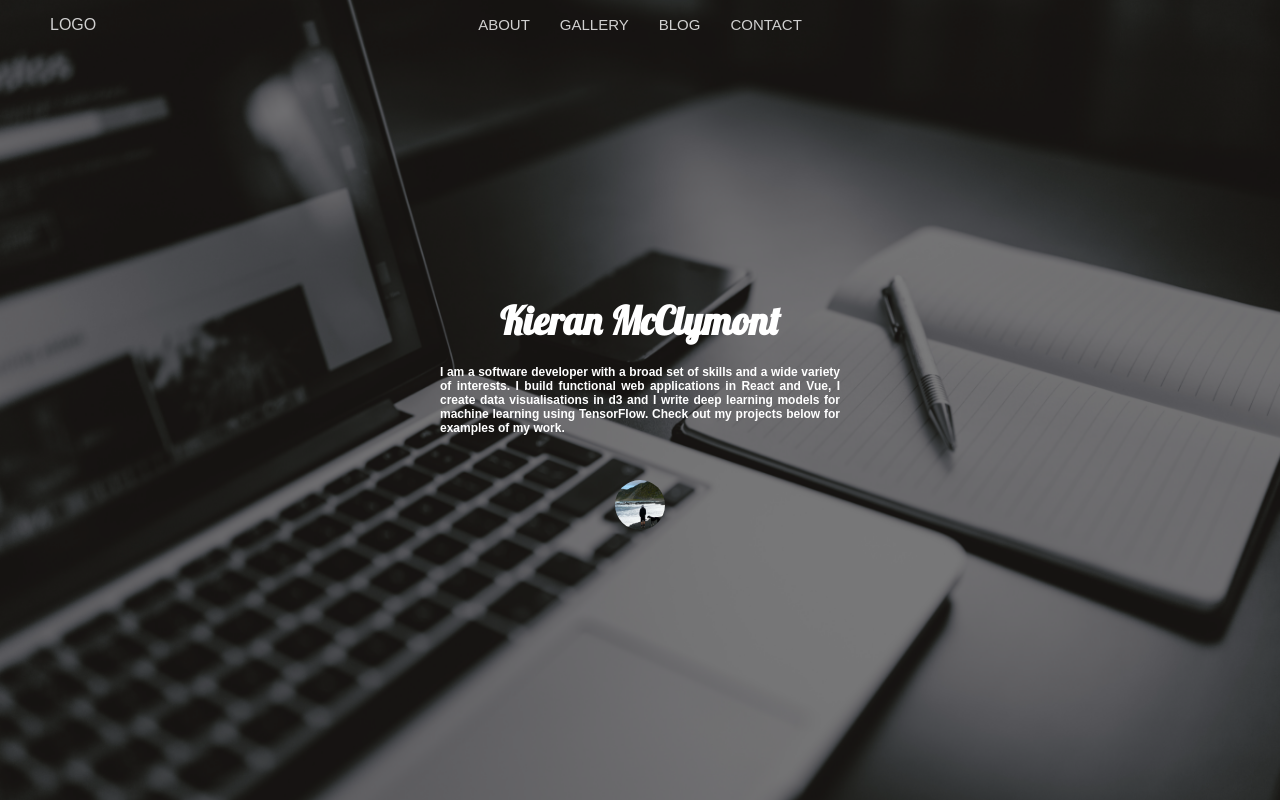
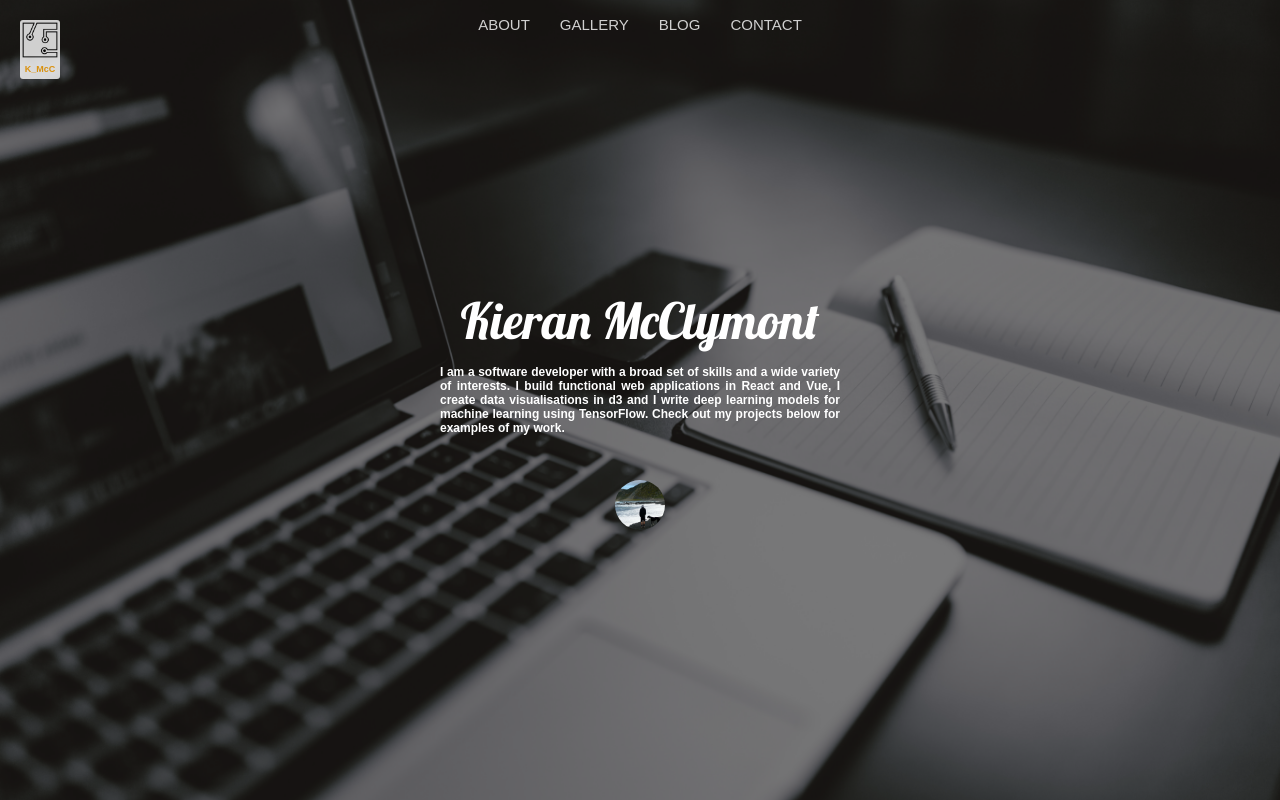
Before and after one commit to mcclymont-k/react-blog, a React (Create React App) app: page /#/ in a window 1280 px wide. Shown: the top 800 px of the page. Built offline with nearby package versions, Linux system fonts and the light colour scheme.

Commit message:
Created and added logo to the top left of the page.

```diff
--- a/src/Components/Home.js
+++ b/src/Components/Home.js
@@ -16,7 +16,7 @@ class Home extends Component {
       scrollTimer = window.setTimeout(() =>
         targets.forEach(target =>
           target.style.transform = 'translate(0, 0)'
-        ), 1000)
+        ), 500)
       targets.forEach( target => {
         target.style.transform = 'translate(0, -100px)'
       })
--- a/src/Components/MenuBar.js
+++ b/src/Components/MenuBar.js
@@ -1,6 +1,9 @@
 import React, { Component } from 'react';
 import { Link, DirectLink, Element , Events, animateScroll as scroll, scrollSpy, scroller } from 'react-scroll'
 import '../Css/MenuBar.css'
+
+const logo = require('../Images/logo.png')
+
 class MenuBar extends Component {
 
   smoothScroll(e) {
@@ -21,7 +24,10 @@ class MenuBar extends Component {
   render () {
     return(
       <div className='menuBarContainer'>
-        <div className='logo'>LOGO</div>
+        <div className='logo'>
+          <img src={logo}/>
+          <h1>K_McC</h1>
+        </div>
         <div id='about' className='menuBarButton' onClick={this.smoothScroll}>ABOUT</div>
         <div id='gallery' className='menuBarButton' onClick={this.smoothScroll}>GALLERY</div>
         <div id='blog' className='menuBarButton' onClick={this.smoothScroll}>BLOG</div>
--- a/src/Css/About.css
+++ b/src/Css/About.css
@@ -19,48 +19,6 @@
 
 }
 
-.aboutTitle {
-  color: white;
-  display: grid;
-  grid-template-columns: 400px 1fr;
-  align-items: center;
-  justify-content: center;
-  min-height: 400px;
-  width: 80vw;
-  margin: auto;
-  min-width: 720px;
-  max-width: 1200px;
-  background-color: #94949199;
-  transition: color 0.3s;
-}
-
-.aboutTitle h3 {
-  font-size: inherit;
-  display: inline;
-  transition: 0.3s;
-}
-
-.aboutTitle:hover h3{
-  color: #4a91bf;
-}
-
-.aboutText h1 {
-  font-size: 25px;
-}
-
-.aboutText h2 {
-  font-weight: bold;
-}
-
-.aboutText {
-  text-align: center;
-}
-
-
-.aboutImage {
-  width: 100%;
-}
-
 .aboutContent {
   color: white;
   display: grid;
@@ -80,7 +38,8 @@
 }
 
 .aboutContent h1 {
-  font-size: 39px;
+  font-size: 50px;
+  font-weight: normal;
   margin: 0;
   font-family: 'Lobster', cursive;
 }
--- a/src/Css/MenuBar.css
+++ b/src/Css/MenuBar.css
@@ -12,12 +12,6 @@
   align-items: center;
   justify-content: center;
   z-index: 2
-}
-
-.menuBarContainer .logo {
-  position: absolute;
-  padding-left: 50px;
-  left: 0
 }
 
 .menuBarButton {
@@ -49,3 +43,25 @@
 .menuBarButton:hover::after {
   width: 100%;
 }
+
+.logo {
+  position: absolute;
+  left: 20px;
+  top: 20px;
+  background-color: white;
+  width: 40px;
+  height: 59px;
+  border-radius: 3px
+}
+
+.logo img {
+  height: 40px
+}
+
+.logo h1 {
+  font-size: 9px;
+  color: orange;
+  margin: 0;
+  text-align: center;
+  height: 10px
+}
```
Also changed, not shown: src/Images/logo.png (added).
